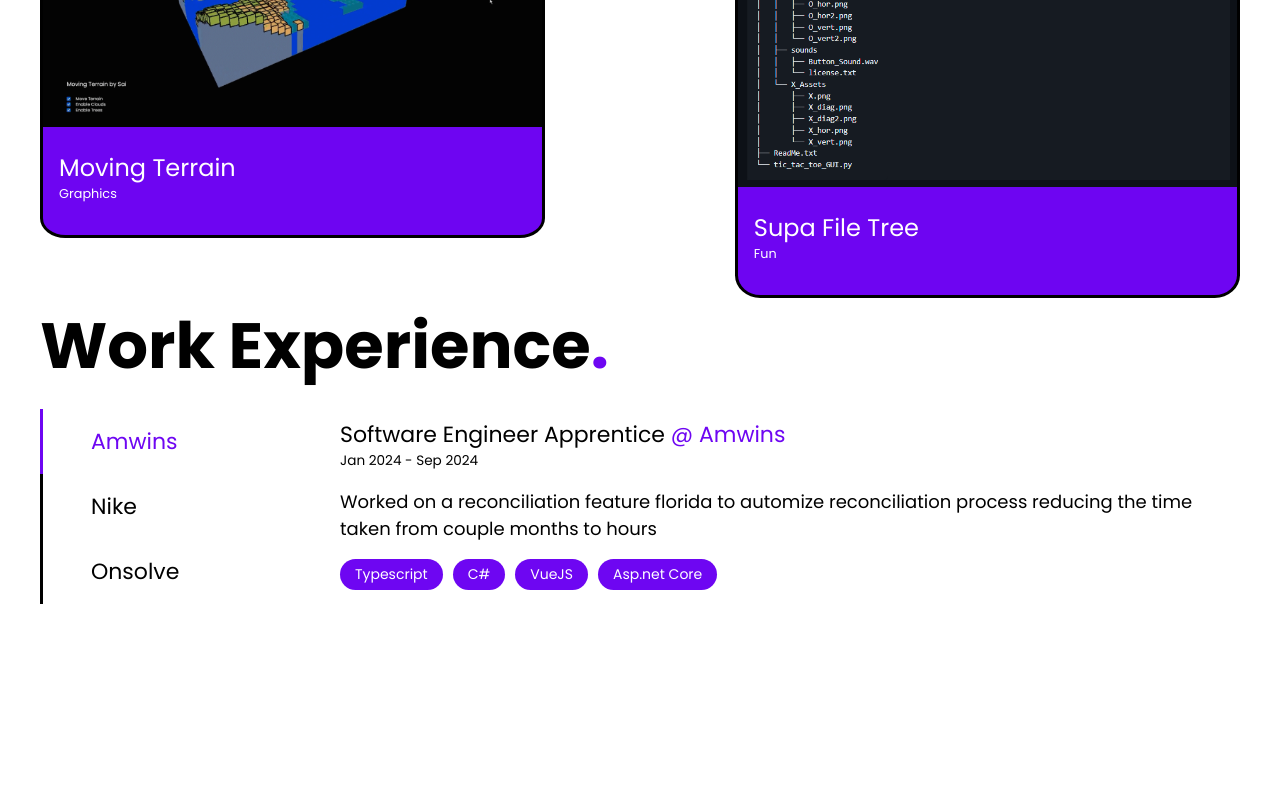
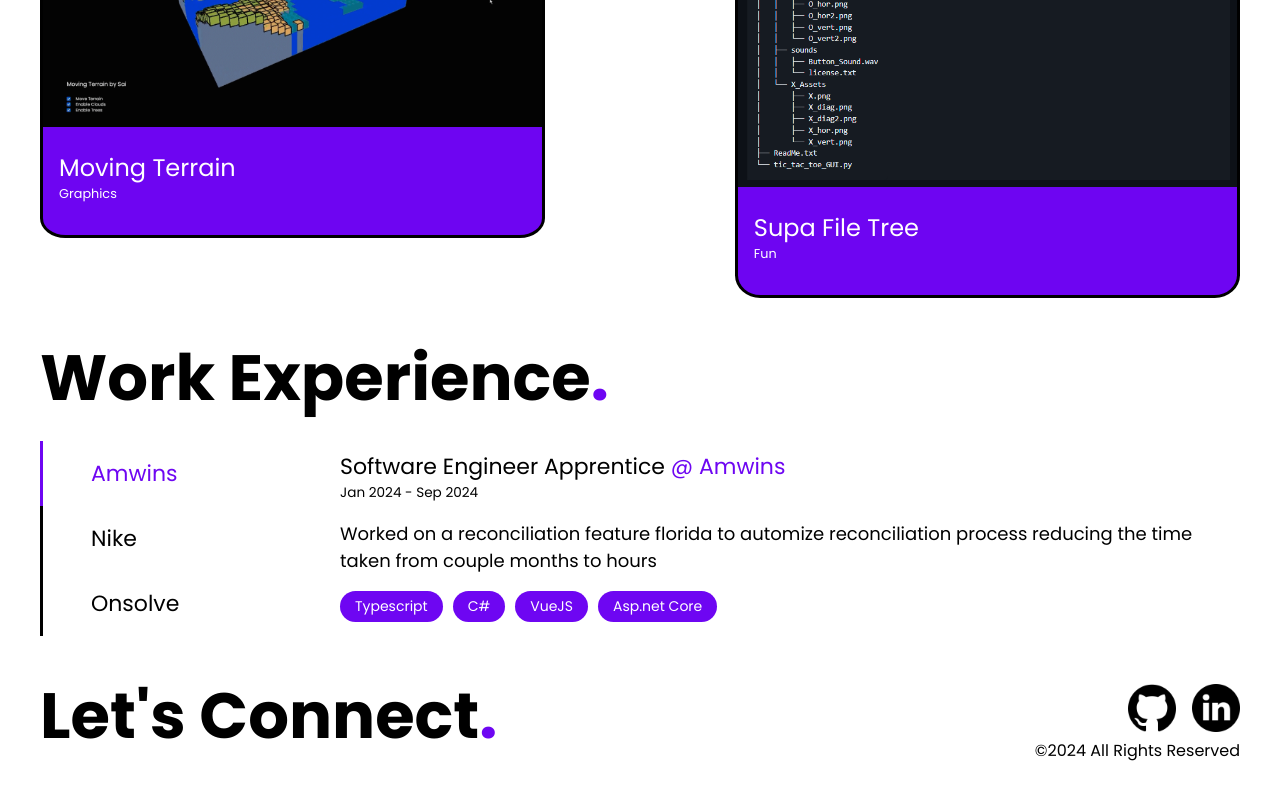
Before and after one commit to SainitinD/sainitind.github.io, a Vue app in the folder personal-portfolio/: page / in a window 1280 px wide. Shown: the part 1768-2568 px from the top of the page. After the commit the page ends 2539 px from the top, so only its background shows below. Built offline with nearby package versions, Linux system fonts and the light colour scheme.

Commit message:
make slight style changes to app and home

```diff
--- a/personal-portfolio/src/App.vue
+++ b/personal-portfolio/src/App.vue
@@ -3,6 +3,7 @@
   <Home />
   <Projects />
   <Work />
+  <Contact />
 </template>
 
 <script setup lang="ts">
@@ -10,6 +11,7 @@
 import Home from "./views/Home.vue";
 import Projects from "./views/Projects.vue";
 import Work from "./views/Work.vue";
+import Contact from "./views/Contact.vue";
 </script>
 
 <style>
@@ -34,8 +36,10 @@
 
 .section {
   /* padding-top: 4vh; */
-  height: 94vh;
+  /* height: 94vh; */
+  height: max-content;
   width: 100%;
+  padding-bottom: 2rem;
 }
 
 button {
--- a/personal-portfolio/src/views/Home.vue
+++ b/personal-portfolio/src/views/Home.vue
@@ -50,6 +50,7 @@
   flex-direction: column;
   justify-content: center;
   padding-bottom: 5rem;
+  height: 94vh;
 }
 .section-body {
   /* padding: 3.125rem 0rem; */
```
